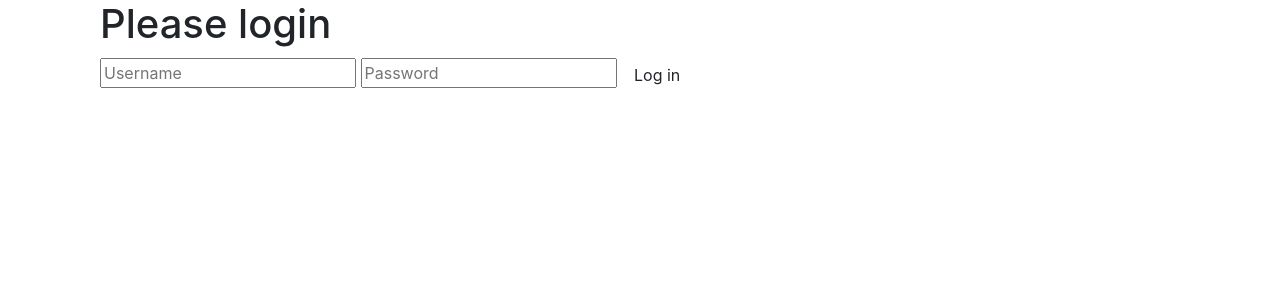
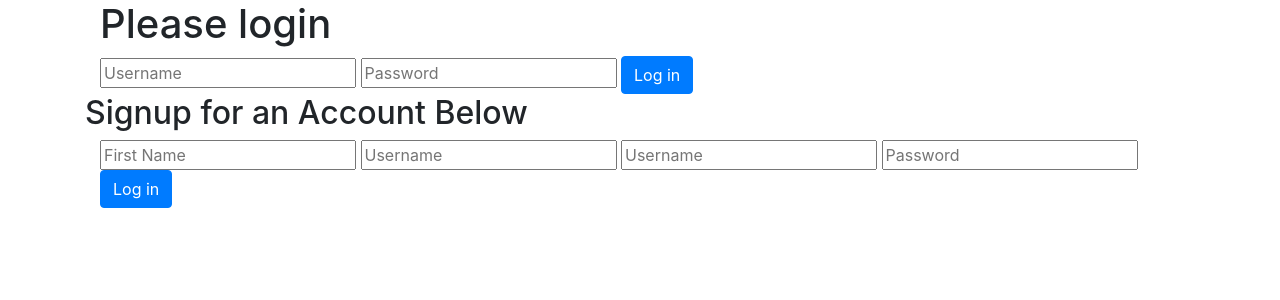
Before and after one commit to fross123/Happy-Readers-Book-Reviews, a Flask app: page / in a window 1280 px wide. Shown: the part 56-356 px from the top of the page. Run offline with Flask 2, Linux system fonts and the light colour scheme; style sheets or scripts are compiled from the project's sources; some libraries are stand-ins or nearby versions.

Commit message:
login and signup page

```diff
--- a/app/application.py
+++ b/app/application.py
@@ -68,11 +68,12 @@ def login():
 	password = request.form.get('password')
 
 	user = db.execute("SELECT * FROM users WHERE username = :username", {"username":username})
-	p_check = db.execute("SELECT * FROM users WHERE password = :password", {"password":password})
-
 
 	if user.rowcount == 0:
 		return render_template('error.html', message="Please Create an account.")
+
+	elif db.execute("SELECT * FROM users WHERE username = :username AND password = :password", {"username":username, "password":password}).fetchall == 1:
+		return render_template('error.html', message="username and password do not match.")
 
 	else:
 		session ['signed_in'] = True
@@ -87,16 +88,15 @@ def signup():
 	username = request.form.get('username')
 	password = request.form.get('password')
 
+	# See if user name and password is already created
+	if db.execute("SELECT * FROM users WHERE username = :username OR password = :password OR first_name = :first_name OR last_name = :last_name", {"username":username, "password":password, "first_name":first_name, "last_name":last_name}).rowcount > 0:
+		return login()
 
-
-	if user:
-		return redirect(url_for('signup'))
-
-	# create new user with the form data. Hash the password so plaintext version isn't save.
-	db.execute("INSERT INTO users (first_name, last_name, username, password) VALUES (:first_name, :last_name, :username, :password)", {"first_name": f_name, "lat_name": l_name, "username": username, "password": password})
-	db.session.commit()
-
-	return redirect(url_for('login'))
+	# create new user with the form data. Don't forget to hash password before final.
+	else:
+		db.execute("INSERT INTO users (first_name, last_name, username, password) VALUES (:first_name, :last_name, :username, :password)", {"first_name": first_name, "last_name": last_name, "username": username, "password": password})
+		db.commit()
+	return index()
 
 @app.route("/logout")
 def logout():
--- a/app/templates/login.html
+++ b/app/templates/login.html
@@ -21,7 +21,25 @@
 
 			<input type="password" placeholder="Password" name="password" value="{{ request.form.password }}">
 
-			<input class="btn btn-default" type="submit" value="Log in">
+			<input class="btn btn-primary" type="submit" value="Log in">
 		</form>
 	</div>
+
+	<h2>Signup for an Account Below</h2>
+	<div class="container">
+		<form action="/signup" method="post">
+
+			<input type="text" placeholder="First Name" name="first_name" value="{{ request.form.first_name }}">
+
+			<input type="text" placeholder="Username" name="last_name" value="{{ request.form.last_name }}">
+
+
+			<input type="text" placeholder="Username" name="username" value="{{ request.form.username }}">
+
+			<input type="password" placeholder="Password" name="password" value="{{ request.form.password }}">
+
+			<input class="btn btn-primary" type="submit" value="Log in">
+		</form>
+	</div>
+
 {% endblock %}
```
